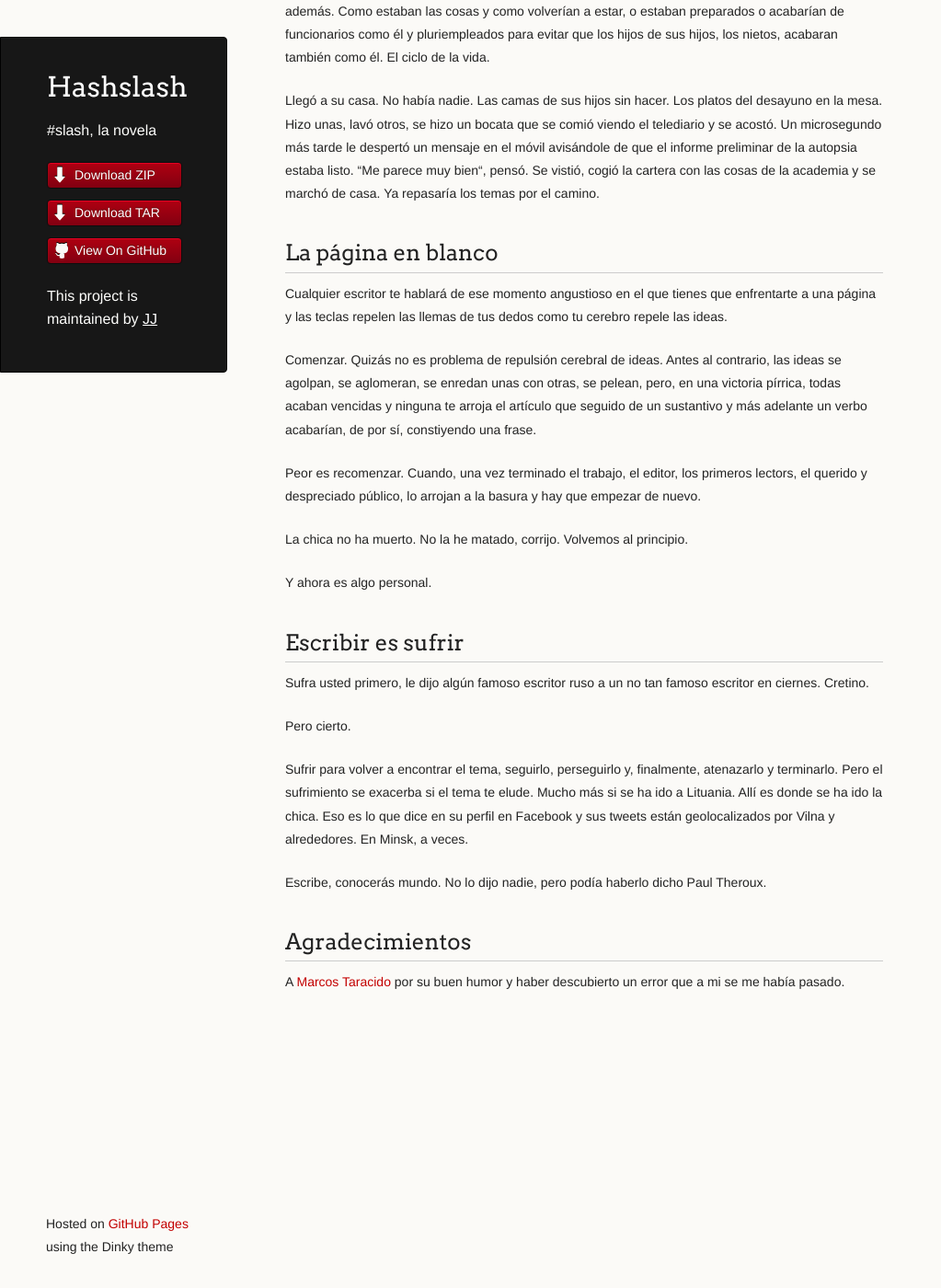
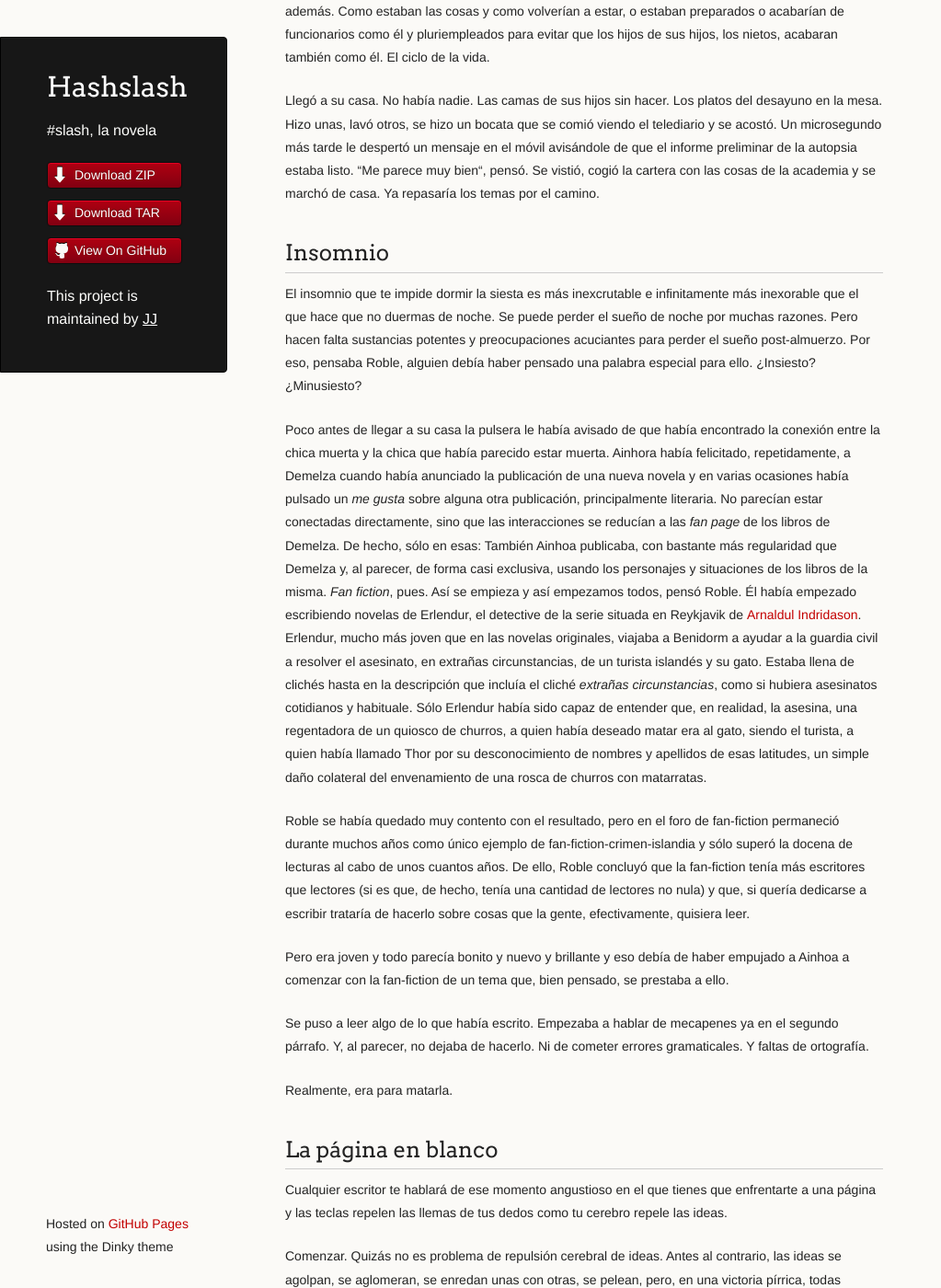
Before and after one commit to JJ/HashSlash, a Jekyll site: the page built from texto/HashSlash.md, in a window 1280 px wide and 1400 px high, scrolled down 20928 px. Shown: the whole window at 92% size, without its empty margins (0-1023 px from the left). Built offline with Jekyll 4.4.1, drawn with Linux system fonts in a browser that asks for light colours; some of the changed text lies outside the part shown.

Commit message:
Sync texto/HashSlash.md from master to gh-pages

```diff
--- a/texto/HashSlash.md
+++ b/texto/HashSlash.md
@@ -933,7 +933,7 @@ no, que no la conocen.
 
 —Pero... - dijo Roble.
 
-—Sí, qué pollas hacía en la habitación de la muerta, - dijo Ciriaco
+—Sí, qué pollas hacía en la habitación de la muerta, - dijo Ciriaco.
 
 —Y... - continuó Roble.
 
@@ -1098,6 +1098,60 @@ informe preliminar de la autopsia estaba listo. “Me parece muy bien“,
 pensó. Se vistió, cogió la cartera con las cosas de la academia y se
 marchó de casa. Ya repasaría los temas por el camino.
 
+## Insomnio
+
+El insomnio que te impide dormir la siesta es más inexcrutable e
+infinitamente más inexorable que el que hace que no duermas de
+noche. Se puede perder el sueño de noche por muchas razones. Pero
+hacen falta sustancias potentes y preocupaciones acuciantes para
+perder el sueño post-almuerzo.  Por eso, pensaba Roble, alguien debía
+haber pensado una palabra especial para ello. ¿Insiesto? ¿Minusiesto?
+
+Poco antes de llegar a su casa la pulsera le había avisado de que
+había encontrado la conexión entre la chica muerta y la chica que
+había parecido estar muerta. Ainhora había felicitado, repetidamente,
+a Demelza cuando había anunciado la publicación de una nueva novela y
+en varias ocasiones había pulsado un *me gusta* sobre alguna otra
+publicación, principalmente literaria. No parecían estar conectadas
+directamente, sino que las interacciones se reducían a las *fan page*
+de los libros de Demelza. De hecho, sólo en esas: También Ainhoa
+publicaba, con bastante más regularidad que Demelza y, al parecer, de
+forma casi exclusiva, usando los personajes y situaciones de los
+libros de la misma. *Fan fiction*, pues. Así se empieza y así
+empezamos todos, pensó Roble. Él había empezado escribiendo novelas de
+Erlendur, el detective de la serie situada en Reykjavik de
+[Arnaldul Indridason](http://es.wikipedia.org/wiki/Arnaldur_Indri%C3%B0ason). Erlendur,
+mucho más joven que en las novelas originales, viajaba a Benidorm a
+ayudar a la guardia civil a resolver el asesinato, en extrañas
+circunstancias, de un turista islandés y su gato. Estaba llena de
+clichés hasta en la descripción que incluía el cliché *extrañas
+circunstancias*, como si hubiera asesinatos cotidianos y
+habituale. Sólo Erlendur había sido capaz de entender que, en
+realidad, la asesina, una regentadora de un quiosco de churros, a
+quien había deseado matar era al gato, siendo el turista, a quien
+había llamado Thor por su desconocimiento de nombres y apellidos de
+esas latitudes, un simple daño colateral del envenamiento de una rosca
+de churros con matarratas.
+
+Roble se había quedado muy contento con el resultado, pero en el foro
+de fan-fiction permaneció durante muchos años como único ejemplo de
+fan-fiction-crimen-islandia y sólo superó la docena de lecturas al
+cabo de unos cuantos años. De ello, Roble concluyó que la fan-fiction
+tenía más escritores que lectores (si es que, de hecho, tenía una
+cantidad de lectores no nula) y que, si quería dedicarse a escribir
+trataría de hacerlo sobre cosas que la gente, efectivamente, quisiera
+leer.
+
+Pero era joven y todo parecía bonito y nuevo y brillante y eso debía
+de haber empujado a Ainhoa a comenzar con la fan-fiction de un tema
+que, bien pensado, se prestaba a ello.
+
+Se puso a leer algo de lo que había escrito. Empezaba a hablar de
+mecapenes ya en el segundo párrafo. Y, al parecer, no dejaba de
+hacerlo. Ni de cometer errores gramaticales. Y faltas de ortografía.
+
+Realmente, era para matarla.
+
 ## La página en blanco
 
 Cualquier escritor te hablará de ese momento angustioso en el que
```
